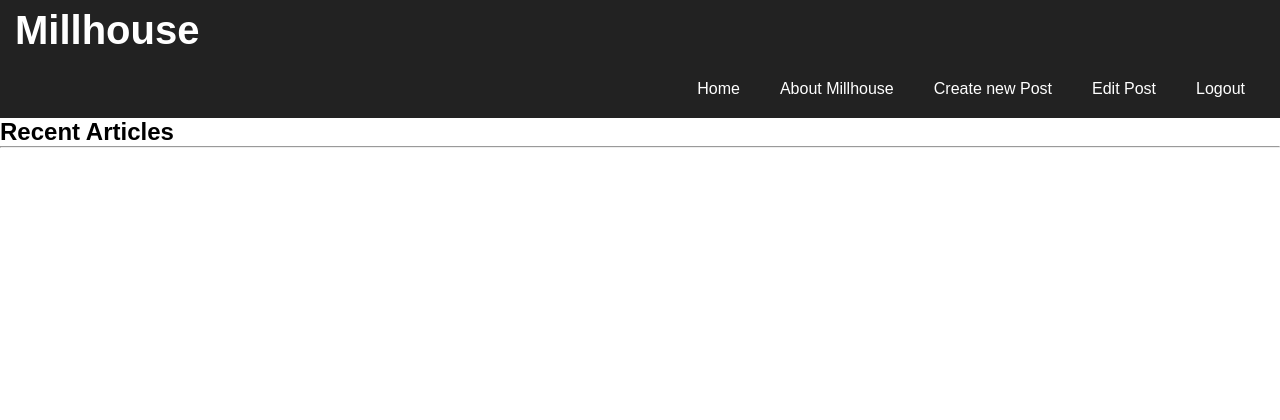
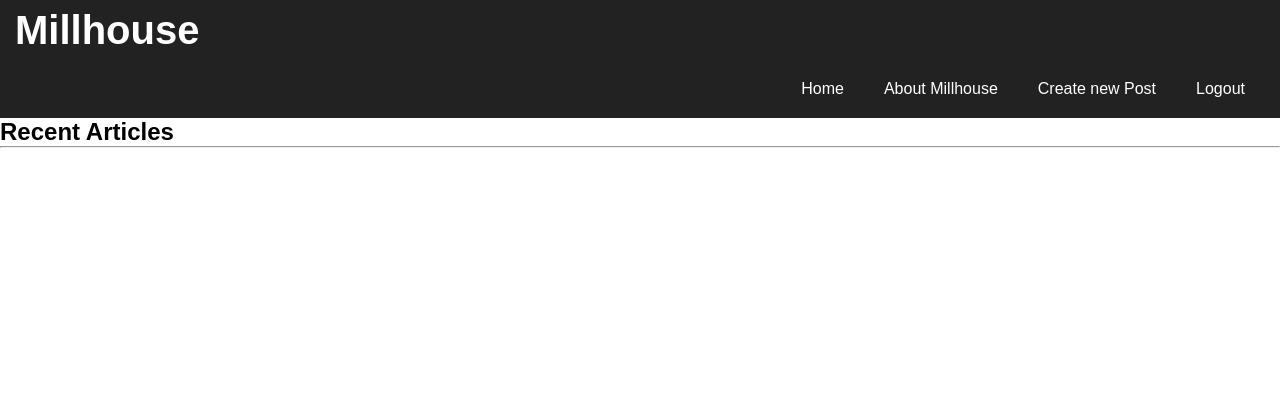
Before and after one commit to th-olsson/CMS_Projekt_Grupp8, a PHP site: page /index.php in a window 1280 px wide. Shown: the top 420 px of the page. Run offline with PHP 8.4, Linux system fonts and the light colour scheme; a user stored in the database is signed in; data comes from the database, SQL or seed files in the repository; data that the repository does not hold is empty.

Commit message:
removes 'edit post' from nav

```diff
--- a/Includes/header.php
+++ b/Includes/header.php
@@ -19,7 +19,6 @@
             <?php //If admin is logged in, display 'create new post' and 'edit'
             if (@$_SESSION['role'] == "admin") { ?>
                 <li><a href="/CMS_Projekt_Grupp8/views/post.php">Create new Post</a></li>
-                <li><a href="/CMS_Projekt_Grupp8/views/viewPost.php">Edit Post</a></li>
             <?php } ?>
 
             <?php //If any user is logged in, display 'logout'
```
